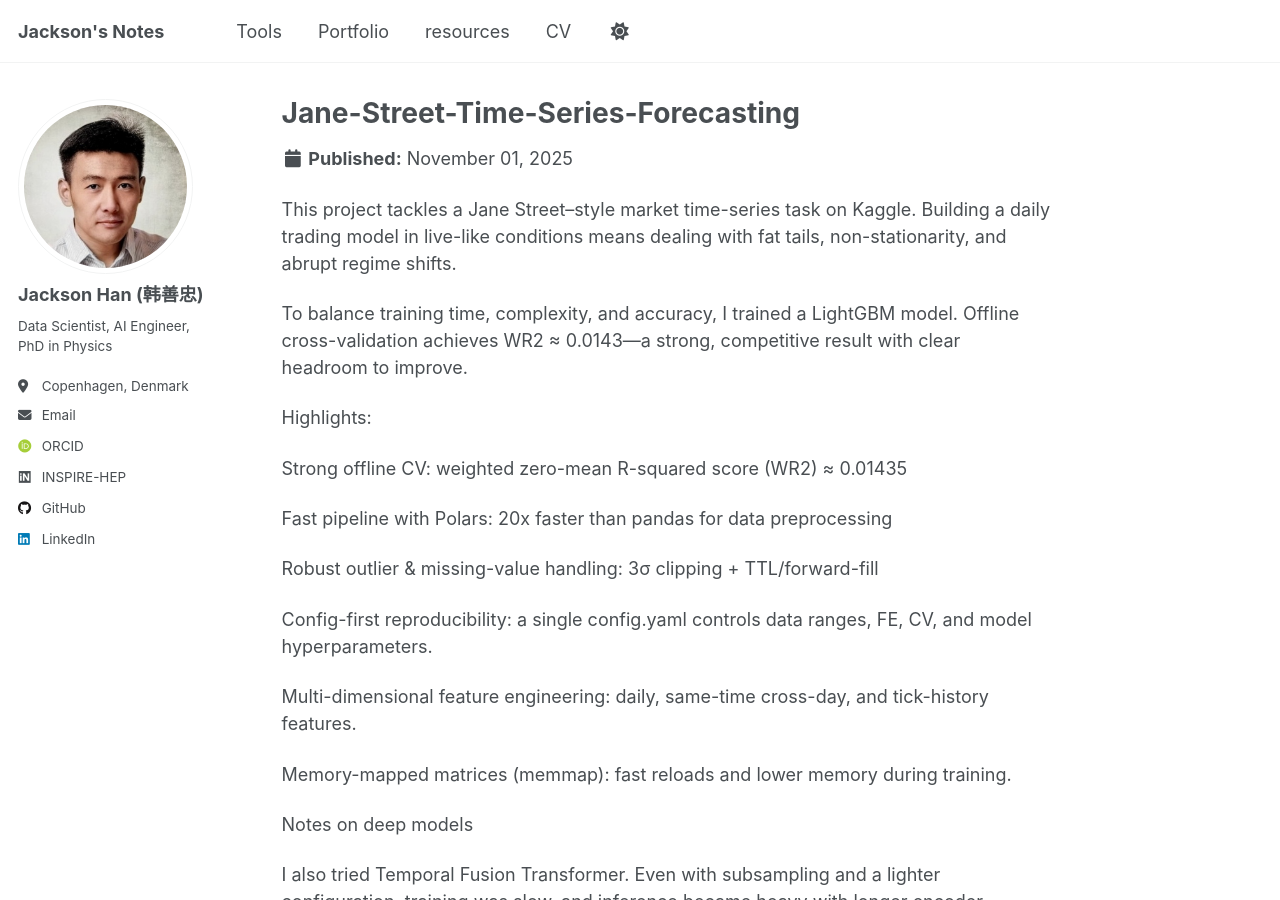
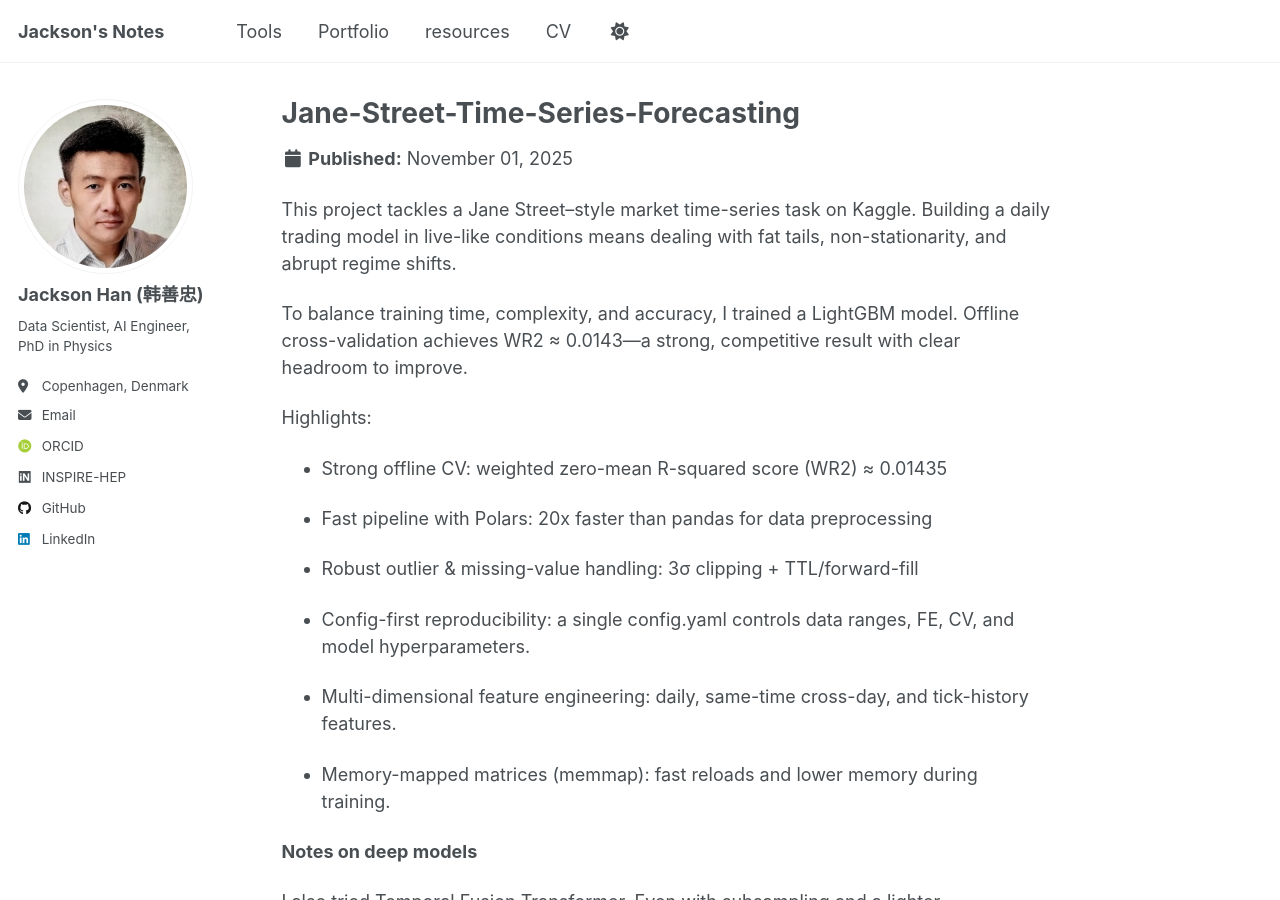
Before and after one commit to Jackson00Han/Jackson00Han.github.io, a Jekyll site: the page built from _portfolio/portfolio-1.md, in a window 1280 px wide and 900 px high. Built offline with Jekyll 4.4.1, drawn with Linux system fonts in a browser that asks for light colours; some web fonts are replaced; a script that is not in the unit is left out.

```diff
--- a/_portfolio/portfolio-1.md
+++ b/_portfolio/portfolio-1.md
@@ -15,19 +15,19 @@ To balance training time, complexity, and accuracy, I trained a LightGBM model.
 
 Highlights:
 
-Strong offline CV: weighted zero-mean R-squared score (WR2) ≈ 0.01435
+- Strong offline CV: weighted zero-mean R-squared score (WR2) ≈ 0.01435
 
-Fast pipeline with Polars: 20x faster than pandas for data preprocessing
+- Fast pipeline with Polars: 20x faster than pandas for data preprocessing
 
-Robust outlier & missing-value handling: 3σ clipping + TTL/forward-fill
+- Robust outlier & missing-value handling: 3σ clipping + TTL/forward-fill
 
-Config-first reproducibility: a single config.yaml controls data ranges, FE, CV, and model hyperparameters.
+- Config-first reproducibility: a single config.yaml controls data ranges, FE, CV, and model hyperparameters.
 
-Multi-dimensional feature engineering: daily, same-time cross-day, and tick-history features.
+- Multi-dimensional feature engineering: daily, same-time cross-day, and tick-history features.
 
-Memory-mapped matrices (memmap): fast reloads and lower memory during training.
+- Memory-mapped matrices (memmap): fast reloads and lower memory during training.
 
 
-Notes on deep models
+**Notes on deep models**
 
 I also tried Temporal Fusion Transformer. Even with subsampling and a lighter configuration, training was slow, and inference became heavy with longer encoder windows. For large, high-frequency datasets, I’d use tree-based models as the first pass and only move to deep models when they clearly win on both accuracy and runtime.
```
Also changed, not shown: _pages/about.md (+10 -11 lines).
